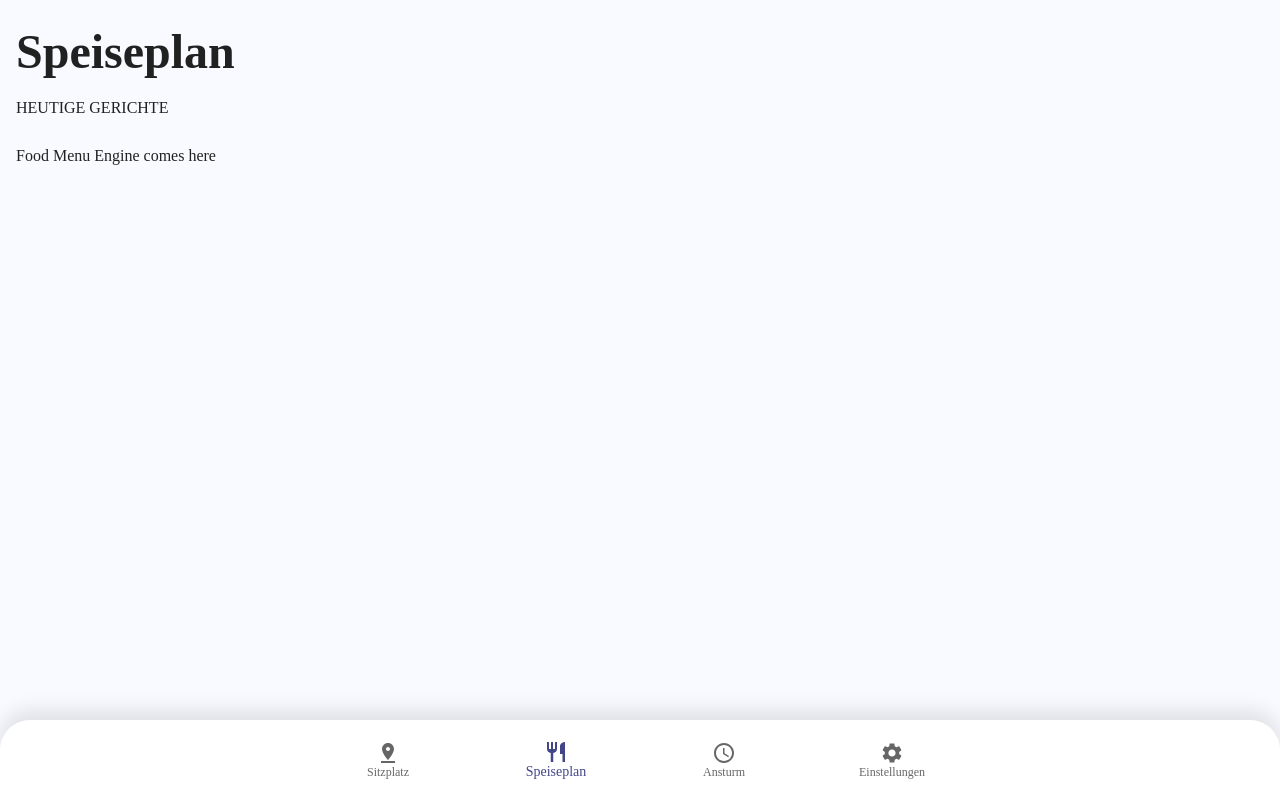
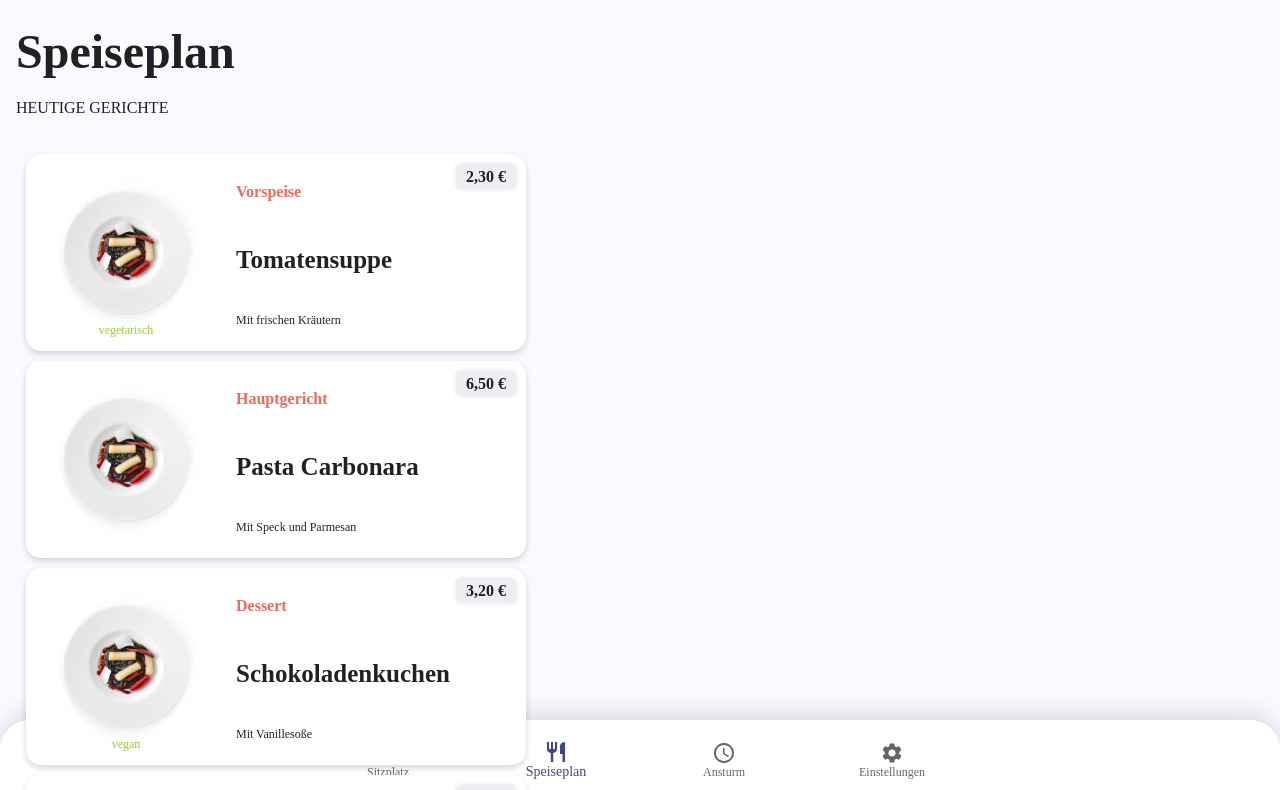
Before and after one commit to LinusHe/MensaPWA, a React (Create React App) app in the folder mensa-pwa-react/: page /menu in a window 1280 px wide. Shown: the top 790 px of the page. Built offline with nearby package versions, Linux system fonts and the light colour scheme.

Commit message:
DishCard Design

```diff
--- /dev/null
+++ b/mensa-pwa-react/src/assets/DishCard.css
@@ -0,0 +1,77 @@
+.dish-card {
+    display: flex;
+    border-radius: 15px;
+    overflow: hidden;
+    width: 500px;
+    min-height: 190px;
+    max-height: max-content;
+    background: #ffffff;
+    box-shadow: 0px 3px 6px #00000029;
+    margin: 10px;
+    position: relative;
+}
+
+
+.dish-image {
+
+    width: 200px;
+    height: 150px; /* Set height of the image to half of the card */
+    object-fit: contain;
+    margin: auto 0; /* Center the image vertically */
+}
+
+.text-section {
+    padding: 10px;
+    display: flex;
+    flex-direction: column;
+    justify-content: space-between;
+    flex-grow: 1;
+}
+
+.orange-text {
+    font-weight: bold;
+    color: rgba(233, 108, 96, 1);
+    font-size: 16px;
+}
+
+.main-text {
+    font-size: 25px;
+}
+
+.small-text {
+    font-size: 12px;
+}
+
+.price-section {
+    position: absolute;
+    top: 10px;
+    right: 10px;
+    height: 25px;
+    background: rgb(236, 238, 243);
+    padding: 10px;
+    border-radius: 5px;
+    box-shadow: 0px 0px 5px rgba(0, 0, 0, 0.1);
+    display: flex;
+    justify-content: center;
+    align-items: center;
+}
+
+
+
+.price-text {
+    font-size: 16px;
+    font-weight: bold;
+}
+
+.bottom-section {
+    position: absolute;
+    bottom: 0px;
+    color: yellowgreen;
+    left: 50px;
+    width: 100px;
+    text-align: center;
+}
+
+.bottom-text {
+    font-size: 12px;
+}
--- /dev/null
+++ b/mensa-pwa-react/src/components/DishCard.js
@@ -0,0 +1,23 @@
+import React from 'react';
+import '../assets/DishCard.css';
+
+const DishCard = ({dishImage, orangeText, mainText, smallText, price, bottomText}) => {
+    return (
+        <div className="dish-card">
+            <img className="dish-image" src={dishImage} alt={mainText} />
+            <div className="text-section">
+                <p className="orange-text">{orangeText}</p>
+                <h2 className="main-text">{mainText}</h2>
+                <p className="small-text">{smallText}</p>
+            </div>
+            <div className="price-section">
+                <p className="price-text">{price}</p>
+            </div>
+            <div className="bottom-section">
+                <p className="bottom-text">{bottomText}</p>
+            </div>
+        </div>
+    );
+}
+
+export default DishCard;
--- a/mensa-pwa-react/src/components/FoodMenu.js
+++ b/mensa-pwa-react/src/components/FoodMenu.js
@@ -1,6 +1,8 @@
 import React from 'react'
 import { Grid } from '@mui/material';
 import Typography from '@mui/material/Typography';
+import DishCard from './DishCard';
+import testFoodPic from '../assets/test_foodpic.jpg';
 
 
 function FoodMenu() {
@@ -25,9 +27,41 @@ function FoodMenu() {
         </Typography>
       </Grid>
       <Grid item xs={12}>
-        <Typography variant="p" fontWeight="light">
-          Food Menu Engine comes here
-        </Typography>
+      <Typography variant="p" fontWeight="light">
+        <DishCard
+          dishImage={testFoodPic}
+          orangeText="Vorspeise"
+          mainText="Tomatensuppe"
+          smallText="Mit frischen Kräutern"
+          price="2,30 €"
+          bottomText="vegetarisch"
+        />
+        <DishCard
+          dishImage={testFoodPic}
+          orangeText="Hauptgericht"
+          mainText="Pasta Carbonara"
+          smallText="Mit Speck und Parmesan"
+          price="6,50 €"
+          bottomText=""
+        />
+        <DishCard
+          dishImage={testFoodPic}
+          orangeText="Dessert"
+          mainText="Schokoladenkuchen"
+          smallText="Mit Vanillesoße"
+          price="3,20 €"
+          bottomText="vegan"
+        />
+        <DishCard
+          dishImage={testFoodPic}
+          orangeText="Beilage"
+          mainText="Kartoffelpüree"
+          smallText="Mit Butter und Petersilie"
+          price="1,50 €"
+          bottomText="vegetarisch"
+        />
+      </Typography>
+
       </Grid>
     </Grid>
   )
```
Also changed, not shown: mensa-pwa-react/src/assets/test_foodpic.jpg (added).
